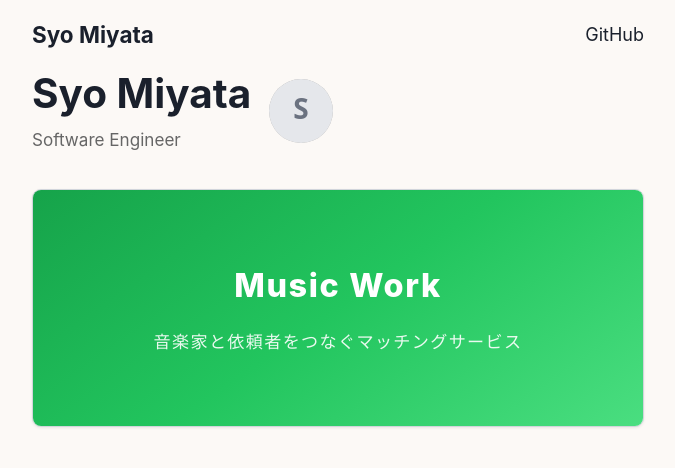
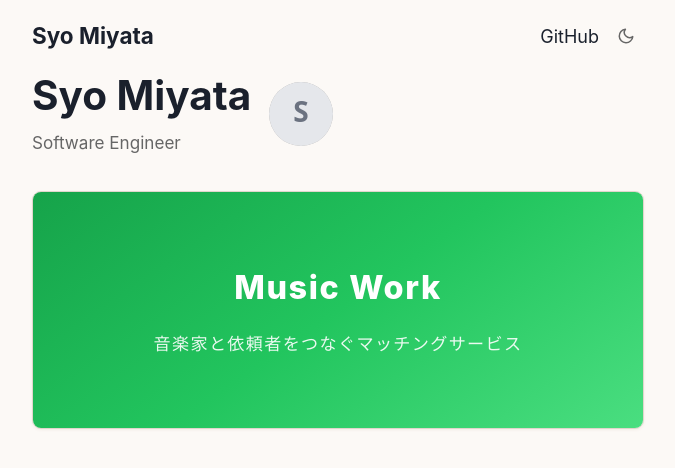
Before and after one commit to syo030078/nextjs-blog, a Next.js app: page / in a window 1280 px wide. Shown: the top 468 px of the page, without its empty margins (302-977 px from the left). Built offline with nearby package versions, Linux system fonts and the light colour scheme.

Commit message:
feat: どんな環境でも快適に閲覧できるダークモードを追加 (#1)
Co-authored-by: Syo Miyata <syo030078@users.noreply.github.com>

```diff
--- /dev/null
+++ b/src/components/color-mode-toggle.js
@@ -0,0 +1,41 @@
+import { IconButton, useColorMode } from '@chakra-ui/react'
+
+function SunIcon() {
+  return (
+    <svg width="18" height="18" viewBox="0 0 24 24" fill="none" stroke="currentColor" strokeWidth="2" strokeLinecap="round" strokeLinejoin="round">
+      <circle cx="12" cy="12" r="5" />
+      <line x1="12" y1="1" x2="12" y2="3" />
+      <line x1="12" y1="21" x2="12" y2="23" />
+      <line x1="4.22" y1="4.22" x2="5.64" y2="5.64" />
+      <line x1="18.36" y1="18.36" x2="19.78" y2="19.78" />
+      <line x1="1" y1="12" x2="3" y2="12" />
+      <line x1="21" y1="12" x2="23" y2="12" />
+      <line x1="4.22" y1="19.78" x2="5.64" y2="18.36" />
+      <line x1="18.36" y1="5.64" x2="19.78" y2="4.22" />
+    </svg>
+  )
+}
+
+function MoonIcon() {
+  return (
+    <svg width="18" height="18" viewBox="0 0 24 24" fill="none" stroke="currentColor" strokeWidth="2" strokeLinecap="round" strokeLinejoin="round">
+      <path d="M21 12.79A9 9 0 1 1 11.21 3 7 7 0 0 0 21 12.79z" />
+    </svg>
+  )
+}
+
+export default function ColorModeToggle() {
+  const { colorMode, toggleColorMode } = useColorMode()
+
+  return (
+    <IconButton
+      aria-label={colorMode === 'dark' ? 'ライトモードに切替' : 'ダークモードに切替'}
+      icon={colorMode === 'dark' ? <SunIcon /> : <MoonIcon />}
+      onClick={toggleColorMode}
+      variant="ghost"
+      size="sm"
+      color="var(--text-secondary)"
+      _hover={{ color: 'var(--accent)' }}
+    />
+  )
+}
--- a/src/components/header.js
+++ b/src/components/header.js
@@ -1,4 +1,5 @@
-import { Box, Flex, Link } from '@chakra-ui/react';
+import { Box, Flex, Link, HStack } from '@chakra-ui/react';
+import ColorModeToggle from './color-mode-toggle';
 
 export default function Header() {
   return (
@@ -9,11 +10,12 @@ export default function Header() {
             Syo Miyata
           </Link>
         </Box>
-        <Box>
+        <HStack spacing={2}>
           <Link href="https://github.com/syo030078" isExternal>
             GitHub
           </Link>
-        </Box>
+          <ColorModeToggle />
+        </HStack>
       </Flex>
     </header>
   );
--- a/src/components/layout.js
+++ b/src/components/layout.js
@@ -12,7 +12,7 @@ export const siteTitle = 'Syo Miyata';
 
 export default function Layout({ children, home }) {
   return (
-    <div className={styles.container} style={{ margin: '0 auto', backgroundColor: 'rgb(252, 249, 246)' }}>
+    <div className={styles.container} style={{ margin: '0 auto', backgroundColor: 'var(--bg-primary)' }}>
       <Head>
         <link rel="icon" href="/favicon.ico" />
         <meta
@@ -36,11 +36,11 @@ export default function Layout({ children, home }) {
               <Heading as="h1" size="xl" m={0} pb="0.5rem">
                 {name}
               </Heading>
-              <p style={{ color: '#666', fontSize: '0.95rem', margin: 0 }}>Software Engineer</p>
+              <p style={{ color: 'var(--subtitle-color)', fontSize: '0.95rem', margin: 0 }}>Software Engineer</p>
             </Box>
             <Image
               borderRadius="full"
-              background={'rgb(191, 191, 191)'}
+              background={'var(--avatar-bg)'}
               boxSize="64px"
               src="/images/default-avatar.svg"
               alt="Syo Miyata"
@@ -56,7 +56,7 @@ export default function Layout({ children, home }) {
             <Link href="/">
               <Image
                 borderRadius="full"
-                background={'rgb(191, 191, 191)'}
+                background={'var(--avatar-bg)'}
                 boxSize={150}
                 src="/images/default-avatar.svg"
                 alt="Syo Miyata"
--- /dev/null
+++ b/src/hooks/useColorModeSync.js
@@ -0,0 +1,48 @@
+import { useColorMode } from '@chakra-ui/react'
+import { useEffect } from 'react'
+
+const lightVars = {
+  '--bg-primary': 'rgb(252, 249, 246)',
+  '--text-primary': '#333',
+  '--text-secondary': '#666',
+  '--link-color': '#b37a4a',
+  '--link-hover': '#8b5e34',
+  '--border-color': '#e0d6cc',
+  '--card-shadow': 'rgba(139, 94, 52, 0.08)',
+  '--accent': '#b37a4a',
+  '--card-bg': 'white',
+  '--avatar-bg': 'rgb(191, 191, 191)',
+  '--subtitle-color': '#666',
+}
+
+const darkVars = {
+  '--bg-primary': 'rgb(32, 28, 24)',
+  '--text-primary': '#e8e0d8',
+  '--text-secondary': '#a89888',
+  '--link-color': '#d4a574',
+  '--link-hover': '#e8c4a0',
+  '--border-color': '#4a3f34',
+  '--card-shadow': 'rgba(0, 0, 0, 0.3)',
+  '--accent': '#d4a574',
+  '--card-bg': 'rgb(42, 36, 30)',
+  '--avatar-bg': 'rgb(80, 72, 64)',
+  '--subtitle-color': 'white',
+}
+
+export function useColorModeSync() {
+  const { colorMode } = useColorMode()
+
+  useEffect(() => {
+    const vars = colorMode === 'dark' ? darkVars : lightVars
+    const root = document.documentElement
+
+    Object.entries(vars).forEach(([key, value]) => {
+      root.style.setProperty(key, value)
+    })
+  }, [colorMode])
+}
+
+export function ColorModeSync() {
+  useColorModeSync()
+  return null
+}
--- /dev/null
+++ b/src/lib/theme.js
@@ -0,0 +1,10 @@
+import { extendTheme } from '@chakra-ui/react'
+
+const theme = extendTheme({
+  config: {
+    initialColorMode: 'system',
+    useSystemColorMode: false,
+  },
+})
+
+export default theme
--- a/src/pages/_app.js
+++ b/src/pages/_app.js
@@ -1,9 +1,12 @@
 import { ChakraProvider } from '@chakra-ui/react';
 import '@/styles/globals.css'
+import theme from '@/lib/theme'
+import { ColorModeSync } from '@/hooks/useColorModeSync'
 
 export default function App({ Component, pageProps }) {
   return (
-    <ChakraProvider>
+    <ChakraProvider theme={theme}>
+      <ColorModeSync />
       <Component {...pageProps} />
     </ChakraProvider>
   );
--- a/src/pages/_document.js
+++ b/src/pages/_document.js
@@ -1,10 +1,13 @@
 import { Html, Head, Main, NextScript } from 'next/document'
+import { ColorModeScript } from '@chakra-ui/react'
+import theme from '@/lib/theme'
 
 export default function Document() {
   return (
     <Html lang="en">
       <Head />
       <body>
+        <ColorModeScript initialColorMode={theme.config.initialColorMode} />
         <Main />
         <NextScript />
       </body>
--- a/src/styles/globals.css
+++ b/src/styles/globals.css
@@ -1,76 +1,22 @@
 :root {
-  --max-width: 1100px;
-  --border-radius: 12px;
+  --bg-primary: rgb(252, 249, 246);
+  --text-primary: #333;
+  --text-secondary: #666;
+  --link-color: #b37a4a;
+  --link-hover: #8b5e34;
+  --border-color: #e0d6cc;
+  --card-shadow: rgba(139, 94, 52, 0.08);
+  --accent: #b37a4a;
+  --card-bg: white;
+  --avatar-bg: rgb(191, 191, 191);
+  --subtitle-color: #666;
+  --font-body: "M PLUS Rounded 1c", -apple-system, "system-ui", "Segoe UI",
+    "Helvetica Neue", "Hiragino Kaku Gothic ProN", メイリオ, meiryo, sans-serif;
   --font-mono: ui-monospace, Menlo, Monaco, 'Cascadia Mono', 'Segoe UI Mono',
     'Roboto Mono', 'Oxygen Mono', 'Ubuntu Monospace', 'Source Code Pro',
     'Fira Mono', 'Droid Sans Mono', 'Courier New', monospace;
-
-  --foreground-rgb: 0, 0, 0;
-  --background-start-rgb: 214, 219, 220;
-  --background-end-rgb: 255, 255, 255;
-
-  --primary-glow: conic-gradient(
-    from 180deg at 50% 50%,
-    #16abff33 0deg,
-    #0885ff33 55deg,
-    #54d6ff33 120deg,
-    #0071ff33 160deg,
-    transparent 360deg
-  );
-  --secondary-glow: radial-gradient(
-    rgba(255, 255, 255, 1),
-    rgba(255, 255, 255, 0)
-  );
-
-  --tile-start-rgb: 239, 245, 249;
-  --tile-end-rgb: 228, 232, 233;
-  --tile-border: conic-gradient(
-    #00000080,
-    #00000040,
-    #00000030,
-    #00000020,
-    #00000010,
-    #00000010,
-    #00000080
-  );
-
-  --callout-rgb: 238, 240, 241;
-  --callout-border-rgb: 172, 175, 176;
-  --card-rgb: 180, 185, 188;
-  --card-border-rgb: 131, 134, 135;
-}
-
-@media (prefers-color-scheme: dark) {
-  :root {
-    --foreground-rgb: 255, 255, 255;
-    --background-start-rgb: 0, 0, 0;
-    --background-end-rgb: 0, 0, 0;
-
-    --primary-glow: radial-gradient(rgba(1, 65, 255, 0.4), rgba(1, 65, 255, 0));
-    --secondary-glow: linear-gradient(
-      to bottom right,
-      rgba(1, 65, 255, 0),
-      rgba(1, 65, 255, 0),
-      rgba(1, 65, 255, 0.3)
-    );
-
-    --tile-start-rgb: 2, 13, 46;
-    --tile-end-rgb: 2, 5, 19;
-    --tile-border: conic-gradient(
-      #ffffff80,
-      #ffffff40,
-      #ffffff30,
-      #ffffff20,
-      #ffffff10,
-      #ffffff10,
-      #ffffff80
-    );
-
-    --callout-rgb: 20, 20, 20;
-    --callout-border-rgb: 108, 108, 108;
-    --card-rgb: 100, 100, 100;
-    --card-border-rgb: 200, 200, 200;
-  }
+  --max-width: 36rem;
+  --border-radius: 0.5rem;
 }
 
 * {
@@ -80,31 +26,27 @@
 }
 
 #__next {
-  background: rgb(252, 249, 246); /* この色コードは例です。必要な色に合わせて変更してください。 */
+  background: var(--bg-primary);
 }
 
 html,
 body {
   padding: 0;
   margin: 0;
-  /* font-family: -apple-system, BlinkMacSystemFont, Segoe UI, Roboto, Oxygen, Ubuntu,
-    Cantarell, Fira Sans, Droid Sans, Helvetica Neue, sans-serif; */
   line-height: 1.6;
   font-size: 18px;
-  background: rgb(252, 249, 246);
-  font-family: "M PLUS Rounded 1c", -apple-system, "system-ui", "Segoe UI", "Helvetica Neue", "Hiragino Kaku Gothic ProN", メイリオ, meiryo, sans-serif;
-}
-
-* {
-  box-sizing: border-box;
+  background: var(--bg-primary);
+  color: var(--text-primary);
+  font-family: var(--font-body);
 }
 
 a {
-  color: #0070f3;
+  color: var(--link-color);
   text-decoration: none;
 }
 
 a:hover {
+  color: var(--link-hover);
   text-decoration: underline;
 }
 
@@ -112,9 +54,3 @@ img {
   max-width: 100%;
   display: block;
 }
-
-@media (prefers-color-scheme: dark) {
-  html {
-    color-scheme: dark;
-  }
-}
--- a/src/styles/utils.module.css
+++ b/src/styles/utils.module.css
@@ -48,19 +48,19 @@ margin: 0 0 1.25rem;
 }
 
 .lightText {
-color: #666;
+color: var(--text-secondary);
 }
 
 /* Portfolio Card */
 .portfolioCard {
   display: block;
   text-decoration: none;
-  background: white;
+  background: var(--card-bg);
   border-radius: 0.5rem;
   margin-top: 0;
   margin-bottom: 0;
-  border: 1px solid #d1d5db;
-  box-shadow: 0 1px 3px rgba(0, 0, 0, 0.08);
+  border: 1px solid var(--border-color);
+  box-shadow: 0 1px 3px var(--card-shadow);
   transition: transform 0.2s ease, box-shadow 0.2s ease;
   overflow: hidden;
   max-width: 100%;
@@ -69,7 +69,7 @@ color: #666;
 
 .portfolioCard:hover {
   transform: translateY(-2px);
-  box-shadow: 0 4px 12px rgba(0, 0, 0, 0.12);
+  box-shadow: 0 4px 12px var(--card-shadow);
 }
 
 .portfolioCardImage {
```
